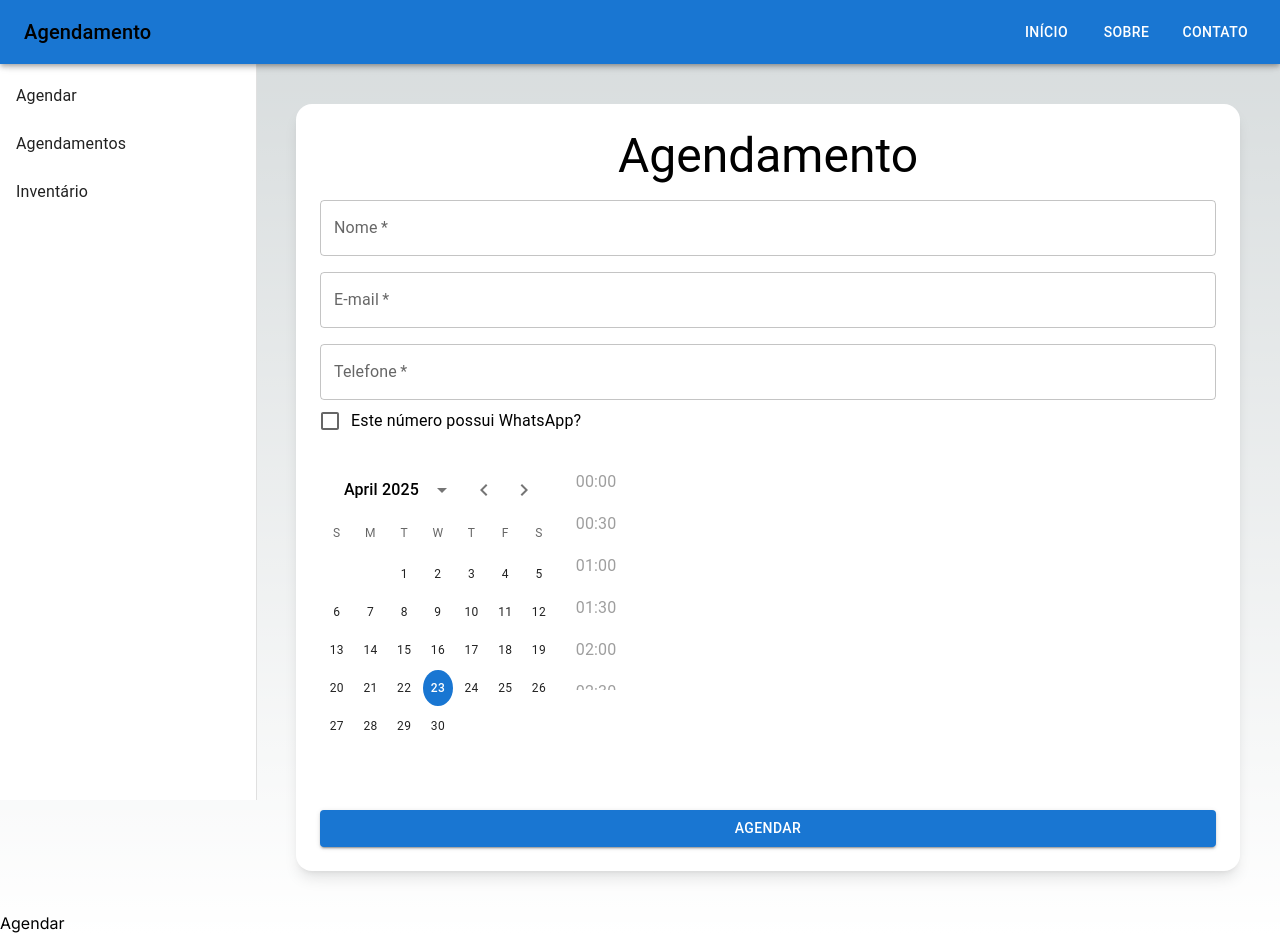
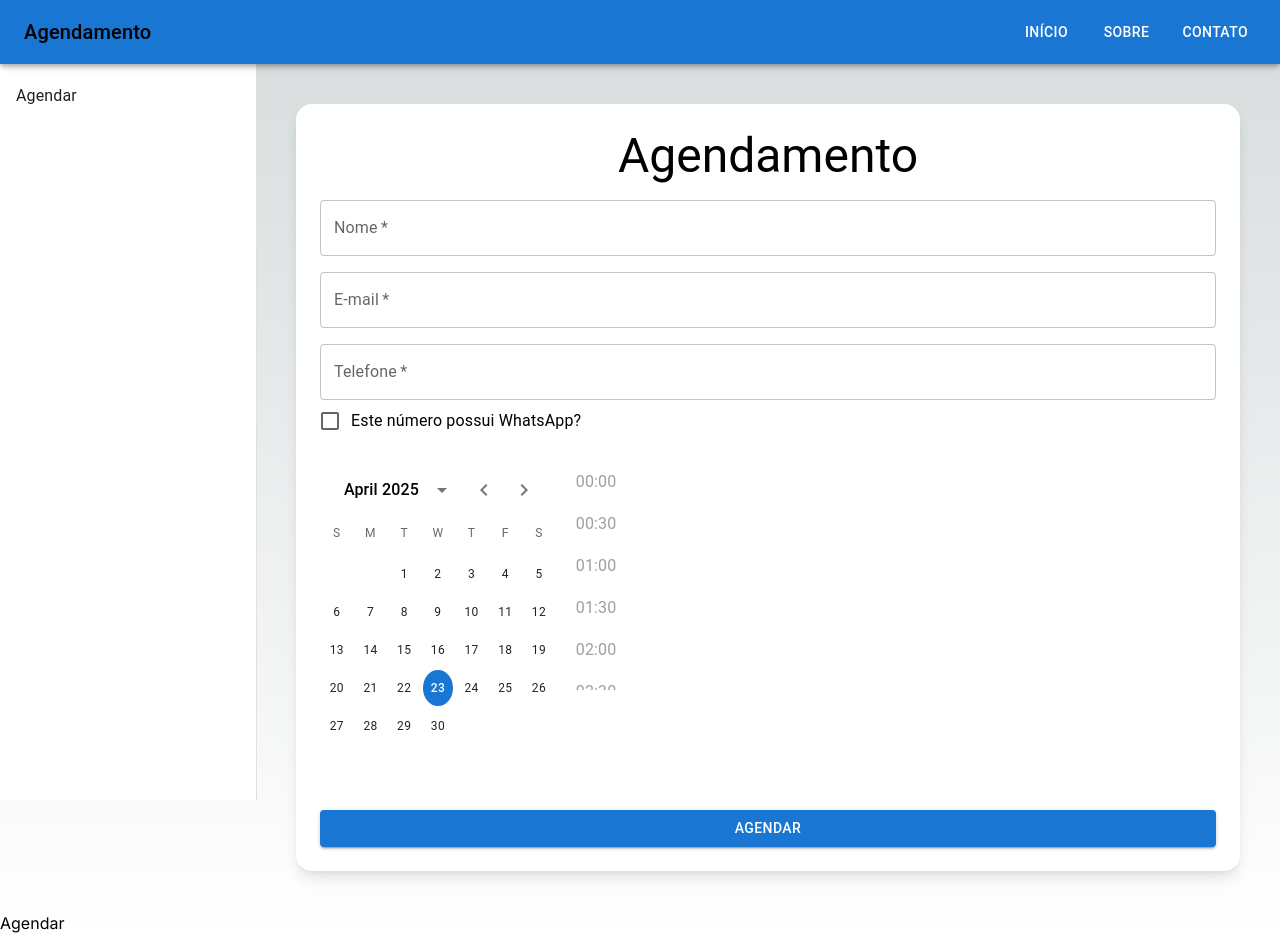
Before and after one commit to PJI310-S01-G09/PJI3-Frontend, a Next.js app: page / in a window 1280 px wide. Built offline with nearby package versions, Linux system fonts and the light colour scheme.

Commit message:
feat: filtering sidebar items when logged in

```diff
--- a/src/app/_components/Sidebar.tsx
+++ b/src/app/_components/Sidebar.tsx
@@ -1,27 +1,42 @@
-import { AppBar, Button, Drawer, IconButton, List, ListItem, ListItemButton, ListItemIcon, ListItemText, Toolbar, Typography } from "@mui/material";
+"use client";
+
+import { useAuth } from "@/contexts/AuthContext";
+import {
+  AppBar,
+  Button,
+  Drawer,
+  IconButton,
+  List,
+  ListItem,
+  ListItemButton,
+  ListItemIcon,
+  ListItemText,
+  Toolbar,
+  Typography,
+} from "@mui/material";
+
+const sideBarItems = [
+  { text: "Agendar", href: "/", mustBeLoggedIn: false },
+  { text: "Agendamentos", href: "/agendamentos", mustBeLoggedIn: true },
+  { text: "Inventário", href: "/inventario", mustBeLoggedIn: true },
+];
 
 export default function Sidebar() {
+  const { isAuthenticated } = useAuth();
+  const mappedSidebar = sideBarItems.filter((sidebar) =>
+    sidebar.mustBeLoggedIn ? isAuthenticated : true
+  );
   return (
     <Drawer variant="permanent" anchor="left" className="z-10">
       <div className="w-64 h-full bg-white shadow-md pt-16">
         <List>
-          <ListItem disablePadding>
-            <ListItemButton href="/">
-              <ListItemText primary="Agendar" />
-            </ListItemButton>
-          </ListItem>
-
-          <ListItem disablePadding>
-            <ListItemButton href="/agendamentos">
-              <ListItemText primary="Agendamentos" />
-            </ListItemButton>
-          </ListItem>
-
-          <ListItem disablePadding>
-            <ListItemButton href="/inventario">
-              <ListItemText primary="Inventário" />
-            </ListItemButton>
-          </ListItem>
+          {mappedSidebar.map((item, index) => (
+            <ListItem disablePadding key={`sidebarItem${index}`}>
+              <ListItemButton href={item.href}>
+                <ListItemText primary={item.text} />
+              </ListItemButton>
+            </ListItem>
+          ))}
         </List>
       </div>
     </Drawer>
```
